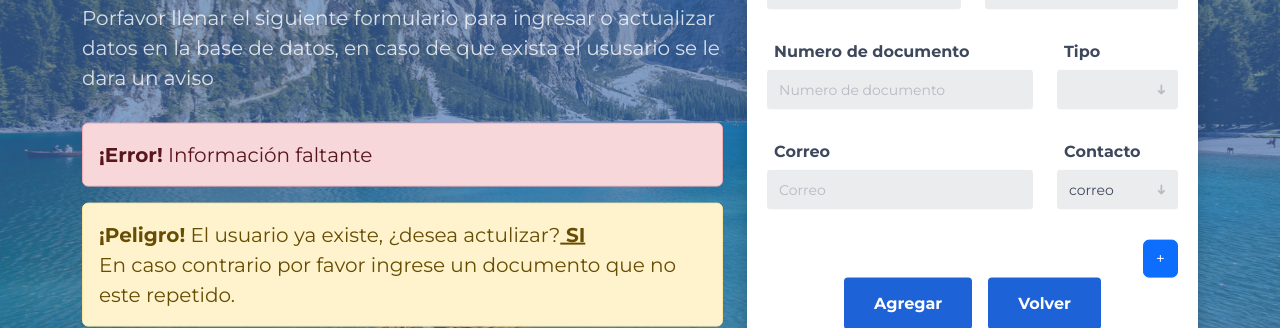
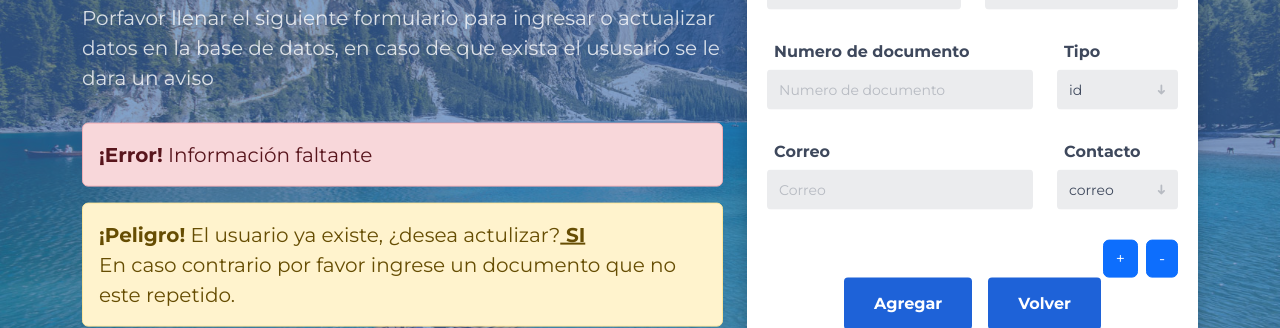
Before and after one commit to kt6delta/FinalBD, a Vue app: page / in a window 1280 px wide. Shown: the part 294-622 px from the top of the page. Built offline with nearby package versions, Linux system fonts and the light colour scheme.

Commit message:
front-inicial

```diff
--- a/src/App.vue
+++ b/src/App.vue
@@ -1,26 +1,37 @@
 <script>
 import Inicio from './components/Inicio.vue';
+import Contacto from './components/Contacto.vue';
 export default {
   data() {
     return {
-      contacto: "correo",
-      mostrarCorreo: true,
+      cont: 1,
+      contacto: []
     };
   },
   methods: {
-    CambiarContacto() {
-      if(this.contacto == "correo"){
-        this.mostrarCorreo = true;
-      }else{
-        this.mostrarCorreo = false;
+    AgregarContacto() {
+      this.cont = this.cont + 1;
+      // this.contacto.push({
+      //   contacto: 'correo',
+      //   mostrarCorreo: true,
+      // });
+    },
+    QuitarContacto() {
+      if (this.cont > 1) {
+        this.cont = this.cont - 1;
       }
-    },
+    }
+  },
+  components: {
+    Inicio,
+    Contacto
   },
 };
 </script>
 
 <template>
   <div id="booking" class="section">
+    <router-view></router-view>
     <Inicio v-if="false" />
     <div v-else>
       <div class="section-center">
@@ -98,44 +109,25 @@ export default {
                     <div class="col-sm-4">
                       <div class="form-group">
                         <span class="form-label">Tipo</span>
-                        <select id="tipos" class="form-control" name="tipoDoc" required="required"></select>
-                        <span class="select-arrow"></span>
-                      </div>
-                    </div>
-                  </div>
-
-                  <div class="row">
-                    <div class="col-sm-8" v-show=mostrarCorreo>
-                      <div class="form-group">
-                        <span class="form-label">Correo</span>
-                        <input class="form-control" type="email" placeholder="Correo" name="correo" required>
-                      </div>
-                    </div>
-                    <div class="col-sm-8" v-show=!mostrarCorreo>
-                      <div class="form-group">
-                        <span class="form-label">Celular</span>
-                        <input class="form-control" type="number" name="celular" placeholder="Celular">
-                      </div>
-                    </div>
-                    <div class="col-sm-4">
-                      <div class="form-group">
-                        <span class="form-label">Contacto</span>
-                        <select id="tipos" class="form-control" name="tipoDoc" required="required" v-model="contacto" @change="CambiarContacto()">
-                          <option value="correo">correo</option>
-                          <option value="numero">celular</option>
+                        <select id="tipos" class="form-control" name="tipoDoc" required="required">
+                          <option value="id">id</option>
+                          <option value="cc">cc</option>
                         </select>
                         <span class="select-arrow"></span>
                       </div>
                     </div>
                   </div>
-
+                  <div v-for="i in cont" v-bind:key="i">
+                    <Contacto />
+                  </div>
                   <div id="add" class="form-btn text-end">
-                    <button type="button" class="btn btn-primary">+</button>
+                    <button type="button" class="btn btn-primary me-2" @click="AgregarContacto()">+</button>
+                    <button type="button" class="btn btn-primary" @click="QuitarContacto()">-</button>
                   </div>
 
                   <div class="form-btn text-center">
                     <button class="submit-btn me-3">Agregar</button>
-                    <button type="button" class="submit-btn" onclick="location.href = './tabla.html'">Volver</button>
+                    <button type="button" class="submit-btn">Volver</button>
                   </div>
                 </form>
               </div>
--- /dev/null
+++ b/src/components/Contacto.vue
@@ -0,0 +1,52 @@
+<script>
+export default {
+  data() {
+    return {
+      contacto: "correo",
+      mostrarCorreo: true,
+    };
+  },
+  methods: {
+    CambiarContacto() {
+      if (this.contacto == "correo") {
+        this.mostrarCorreo = true;
+      } else {
+        this.mostrarCorreo = false;
+      }
+    },
+    AgregarContacto() {
+
+    }
+  }
+};
+</script>
+
+<template>
+    <div class="row">
+        <div class="col-sm-8" v-show=mostrarCorreo>
+            <div class="form-group">
+                <span class="form-label">Correo</span>
+                <input class="form-control" type="email" placeholder="Correo" name="correo" required>
+            </div>
+        </div>
+        <div class="col-sm-8" v-show=!mostrarCorreo>
+            <div class="form-group">
+                <span class="form-label">Celular</span>
+                <input class="form-control" type="number" name="celular" placeholder="Celular">
+            </div>
+        </div>
+        <div class="col-sm-4">
+            <div class="form-group">
+                <span class="form-label">Contacto</span>
+                <select id="tipos" class="form-control" name="tipoDoc" required="required" v-model="contacto"
+                    @change="CambiarContacto()">
+                    <option value="correo">correo</option>
+                    <option value="numero">celular</option>
+                </select>
+                <span class="select-arrow"></span>
+            </div>
+        </div>
+    </div>
+</template>
+
+<style></style>
--- a/src/components/Inicio.vue
+++ b/src/components/Inicio.vue
@@ -1,4 +1,4 @@
-<script setup>
+<script>
 
 </script>
 
@@ -23,6 +23,12 @@
                     <div class="col align-self-center">
                         <button type="submit" class="btn btn-primary me-3">Enviar</button>
                         <button type="button" class="btn btn-primary">Volver</button>
+                        <router-link to="../App" tag="button" @click="mostrarContenido = false"
+                            class="w-28 h-14 ml-14 mt-5 xl:h-14 xl:mt-5 bg-septenary rounded-md shadow-md">
+                            <span
+                                class="text-black-0 font-Fuente_terciaria font-bold text-lg flex items-center justify-center ">Alquila<br>&thinsp;&thinsp;Aquí</span>
+                        </router-link>
+
                     </div>
                 </div>
             </form>
@@ -31,9 +37,10 @@
 </template>
 
 <style scoped>
-#btn{
+#btn {
     text-align: center;
 }
+
 #inicio {
     position: absolute;
     top: 20%;
```
